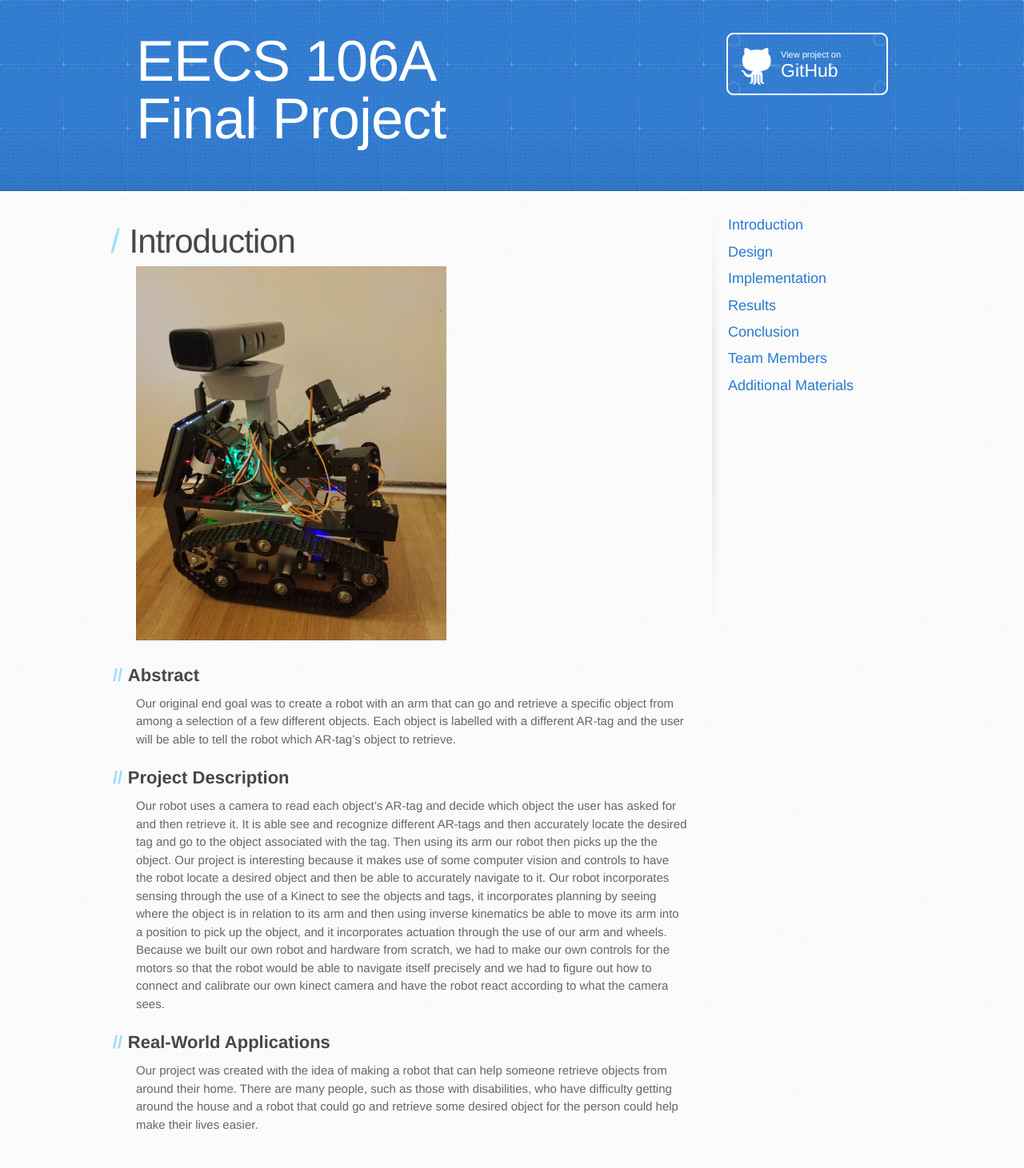
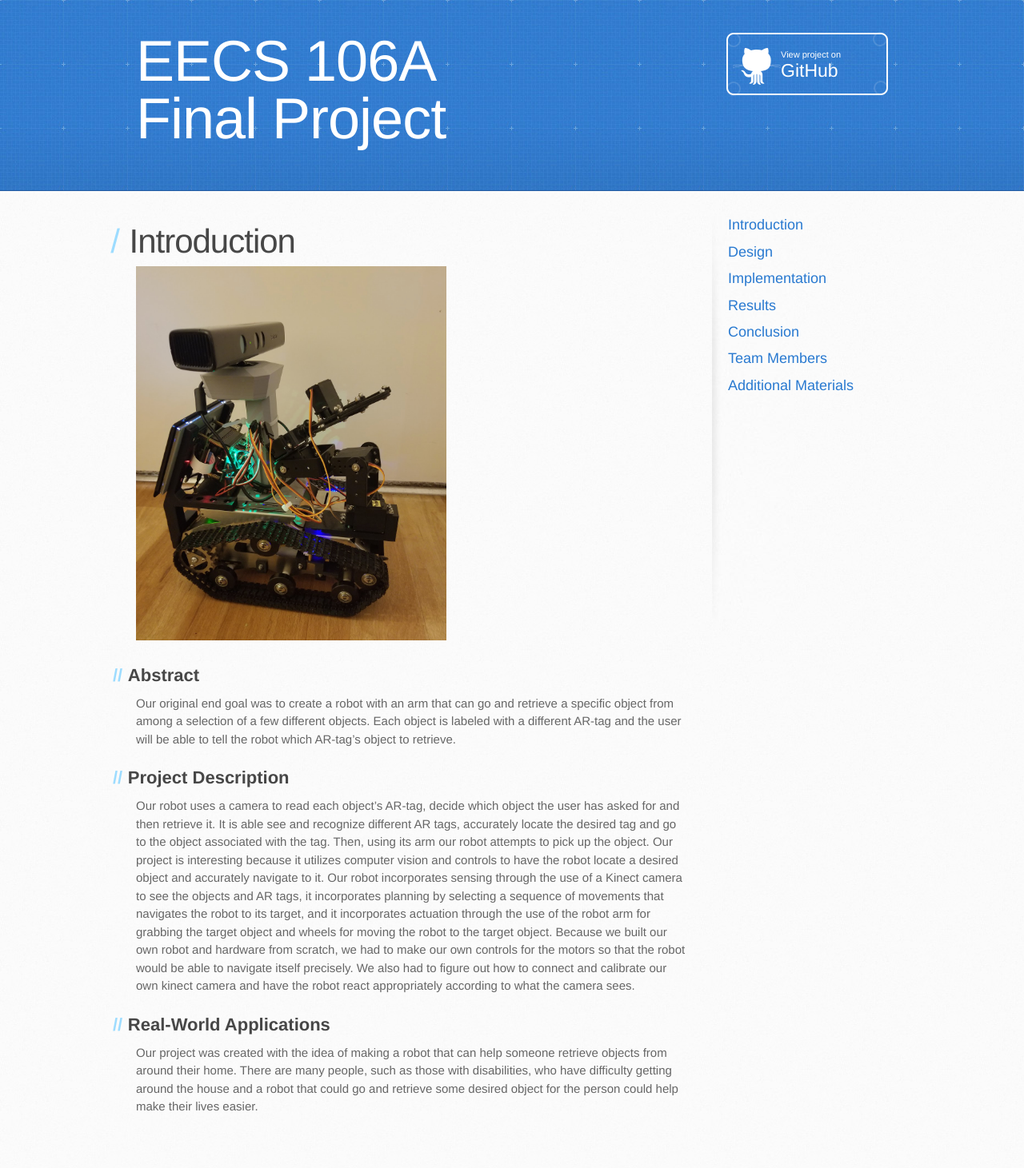
Before and after one commit to raymondbacco/106Arobot, a Jekyll site: the page built from docs/index.md, in a window 1280 px wide. Shown: the whole page at 80% size. Built offline with Jekyll 4.4.1, drawn with Linux system fonts in a browser that asks for light colours; our own code applies the rules of GitHub Pages for plain Markdown files; the repository's description, which GitHub fills in, is left out; after the commit the page ends 1438 px from its top, so only the background shows below that.

Commit message:
Update index.md

```diff
--- a/docs/index.md
+++ b/docs/index.md
@@ -8,11 +8,11 @@ order: 0
 
 ## Abstract
 
-Our original end goal was to create a robot with an arm that can go and retrieve a specific object from among a selection of a few different objects. Each object is labelled with a different AR-tag and the user will be able to tell the robot which AR-tag's object to retrieve.
+Our original end goal was to create a robot with an arm that can go and retrieve a specific object from among a selection of a few different objects. Each object is labeled with a different AR-tag and the user will be able to tell the robot which AR-tag's object to retrieve.
 
 ## Project Description
 
-Our robot uses a camera to read each object’s AR-tag and decide which object the user has asked for and then retrieve it. It is able see and recognize different AR-tags and then accurately locate the desired tag and go to the object associated with the tag. Then using its arm our robot then picks up the the object. Our project is interesting because it makes use of some computer vision and controls to have the robot locate a desired object and then be able to accurately navigate to it. Our robot incorporates sensing through the use of a  Kinect to see the objects and tags, it incorporates planning by seeing where the object is in relation to its arm and then using inverse kinematics be able to move its arm into a position to pick up the object, and it incorporates actuation through the use of our arm and wheels. Because we built our own robot and hardware from scratch, we had to make our own controls for the motors so that the robot would be able to navigate itself precisely and we had to figure out how to connect and calibrate our own kinect camera and have the robot react according to what the camera sees.
+Our robot uses a camera to read each object’s AR-tag, decide which object the user has asked for and then retrieve it. It is able see and recognize different AR tags, accurately locate the desired tag and go to the object associated with the tag. Then, using its arm our robot attempts to pick up the object. Our project is interesting because it utilizes computer vision and controls to have the robot locate a desired object and accurately navigate to it. Our robot incorporates sensing through the use of a Kinect camera to see the objects and AR tags, it incorporates planning by selecting a sequence of movements that navigates the robot to its target, and it incorporates actuation through the use of the robot arm for grabbing the target object and wheels for moving the robot to the target object. Because we built our own robot and hardware from scratch, we had to make our own controls for the motors so that the robot would be able to navigate itself precisely. We also had to figure out how to connect and calibrate our own kinect camera and have the robot react appropriately according to what the camera sees.
 
 ## Real-World Applications
 
```
